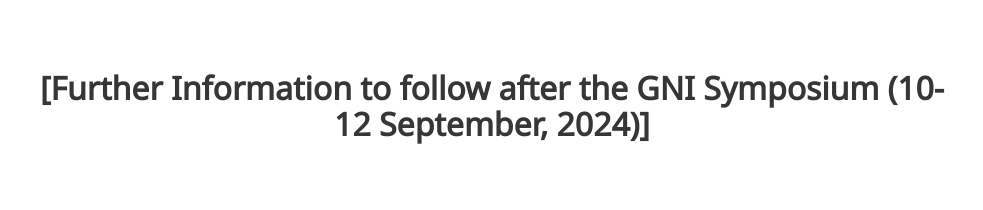
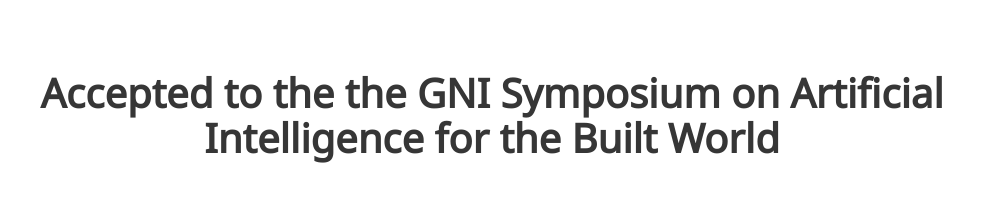
Before and after one commit to qakh/CoGEN, a plain HTML site: page index.html in a window 1280 px wide. Shown: the part 433-643 px from the top of the page, without its empty margins (148-1131 px from the left). Drawn offline with nearby package versions, Linux system fonts and the light colour scheme; some icons are missing; a web font is replaced by a local one.

Commit message:
Update index.html

```diff
--- a/index.html
+++ b/index.html
@@ -106,7 +106,7 @@
   <section class="section hero" id="announcement">
     <div class="container is-max-desktop">
       <div class="hero-body has-text-centered">
-        <h2 class="title is-3">[Further Information to follow after the GNI Symposium (10-12 September, 2024)]</h2>
+        <h2 class="title is-2">Accepted to the  the GNI Symposium on Artificial Intelligence for the Built World </h2>
 
       </div>
     </div>
```
